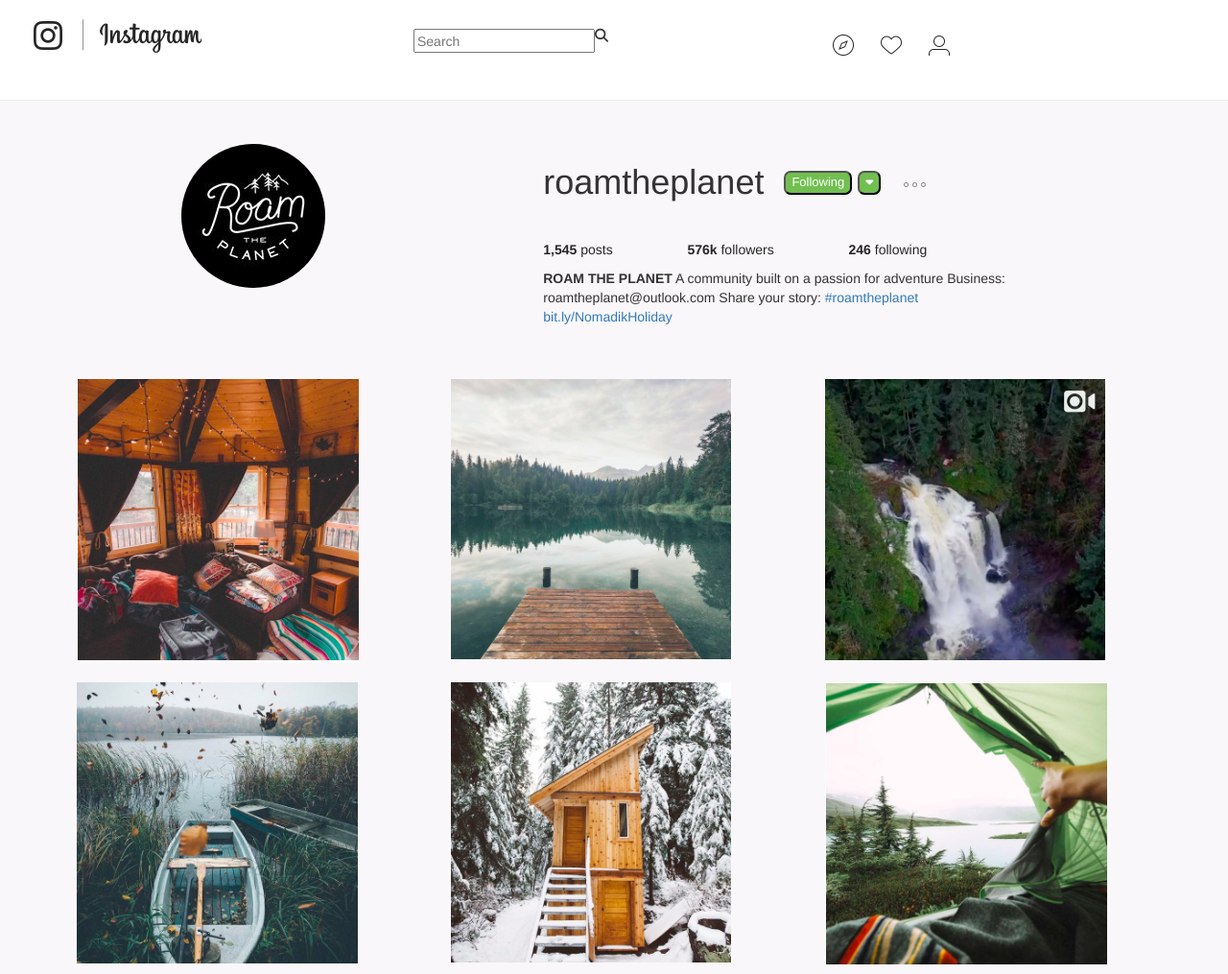
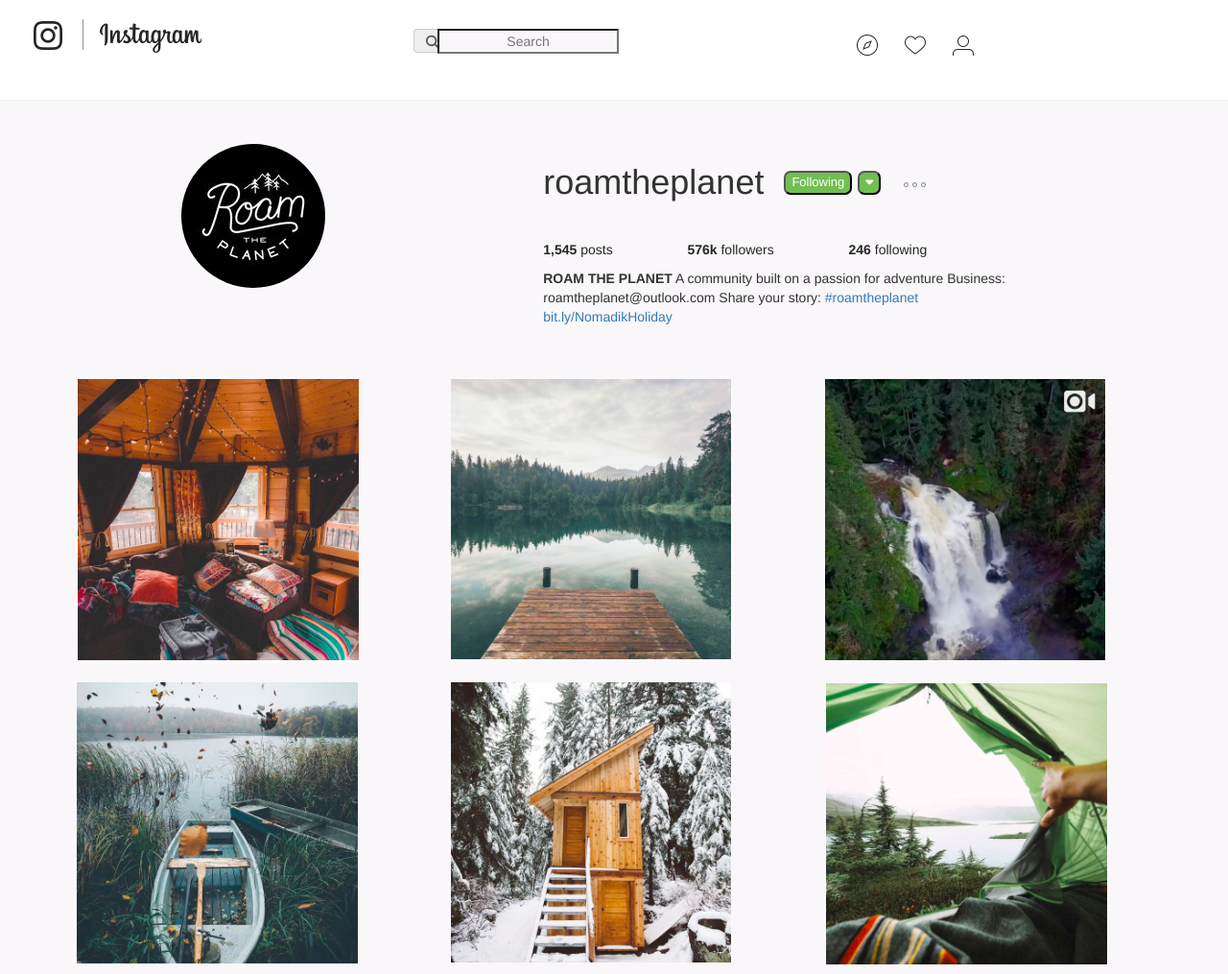
Before and after one commit to sn0wp/Social-Media-Clone, a plain HTML site: page index.html in a window 1280 px wide. Shown: the whole page at 96% size. Drawn offline with Linux system fonts and the light colour scheme.

Commit message:
fine tune details

```diff
--- a/css/main.css
+++ b/css/main.css
@@ -22,13 +22,21 @@
   margin-right: 20px;
 
 }
+
+
+input {
+  background-color: #f9f7f9;
+  text-align: center;
+}
+
 .input{
-  text-align: center;
+
   display: inline-flex;
   padding-top:30px;
   padding-right:100px;
   padding-left:200px;
   height: 55px;
+
 }
 .explore{
   display: inline-flex;
--- a/index.html
+++ b/index.html
@@ -12,8 +12,9 @@
      <div class="top-section">
          <div class="logo">
          </div>
-         <div class ="input" >
-           <input type="text"placeholder="Search"><i class="fa fa-search" aria-hidden="true"></i>
+         <div class ="input" ><span class="input-group-addon">
+           <i class="fa fa-search" aria-hidden="true"></i></span>
+           <span><input type="text"placeholder="Search"></span>
          </div>
          <div class=three-buttons>
            <div class="explore">
```
